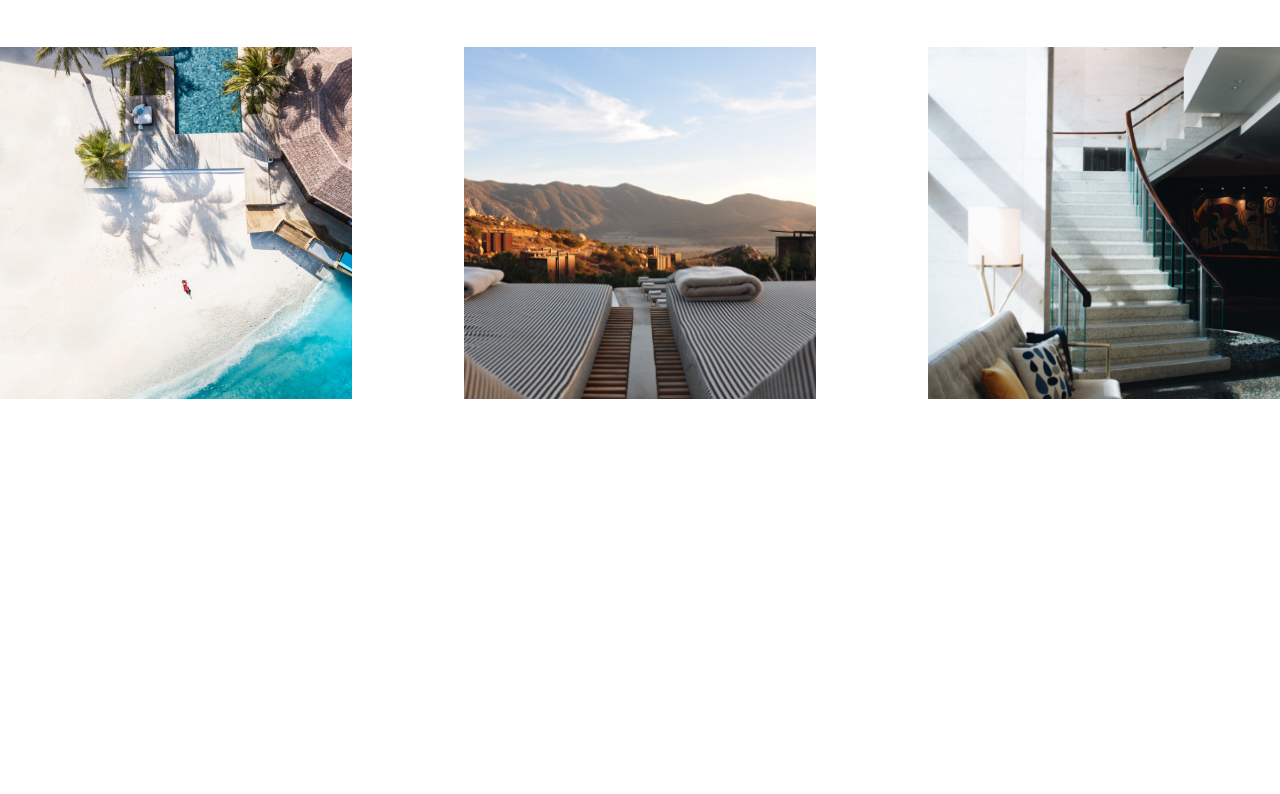
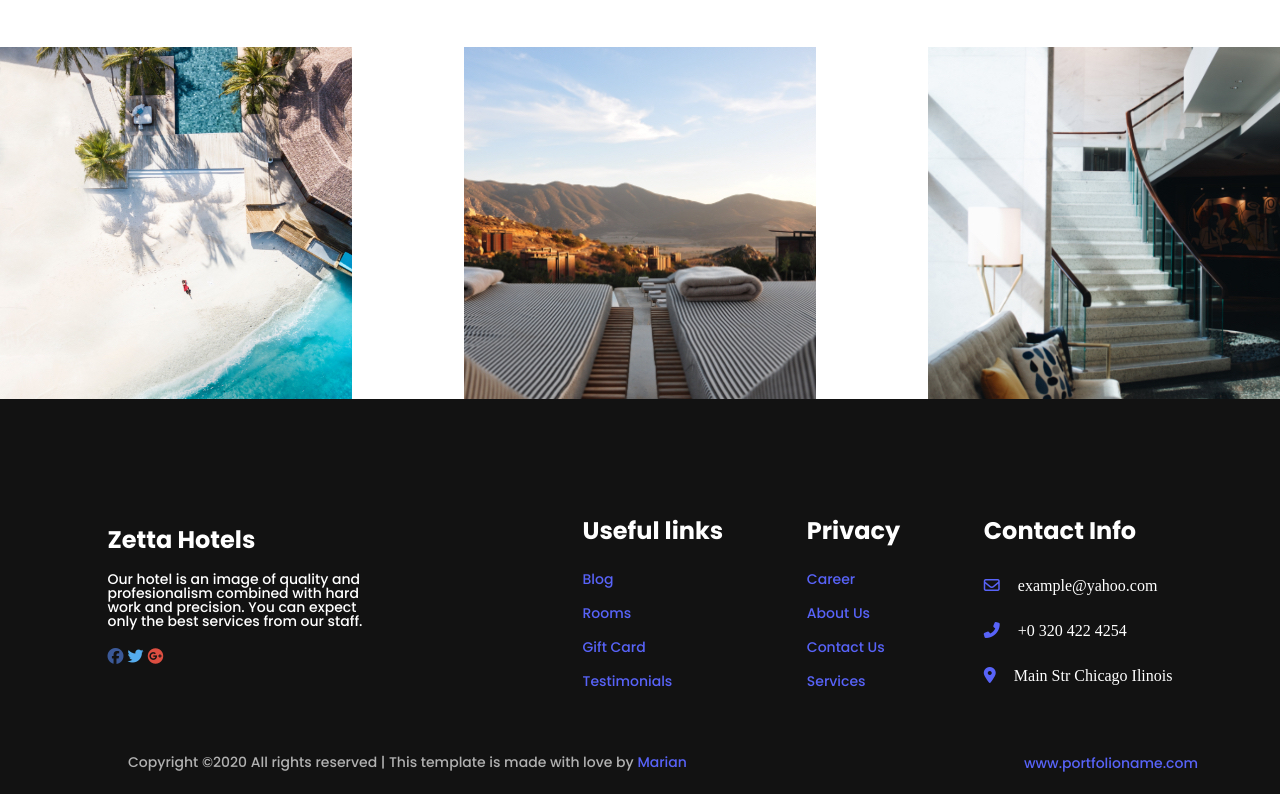
Before and after one commit to Mr-1-GX/GXHomeWork11, a plain HTML site: page index.html in a window 1280 px wide. Shown: the part 1957-2751 px from the top of the page. Before the commit the page ends 2356 px from the top, so only its background shows below. Drawn offline with Linux system fonts and the light colour scheme.

Commit message:
add footer

```diff
--- a/css/style.css
+++ b/css/style.css
@@ -27,14 +27,16 @@
 	height: 324px;
 	background-size: cover;
 	background-position: center;
+	position: relative;
 }
 .header-container {
-	max-width: 1088px;
+
 	width: 100%;
-	margin: 0 auto;
-	padding-top: 30px;
-	position: sticky;
-	top: -30px;
+
+
+	position: fixed;
+	top: 30px;
+	left: 0;
 }
 .logo {
 	font-size: 14px;
@@ -176,6 +178,9 @@
 	align-items: center;
 	margin-top: 130px;
 }
+.fa-arrow-right {
+	color: #FFFFFF;
+}
 /* Section-2 */
 .sec-2-container {
 	max-width: 1366px;
@@ -183,3 +188,100 @@
 	height: 190px;
 	background-color: #F8F8F8;
 }
+/* Footer */
+.futer-bg {
+	width: 100%;
+	height: 395px;
+	background-color: #121212;
+	background-position: center;
+	background-size: cover;
+	position: absolute
+}
+.footer-container {
+
+}
+.footer-container-2 {
+	max-width: 590px;
+	width: 100%;
+	height: 156px;
+}
+.footer-box {
+
+}
+.footer-h2 {
+	font-size: 24px;
+	font-family: 'Poppins-B';;
+	color: #FFFFFF;
+}
+.footer-ul {
+	height: 155px;
+	flex-direction: column;
+	padding-top: 20px;
+}
+.footer-p {
+	font-size: 14px;
+	font-family: 'Poppins-M';
+	color: #FFFFFF;
+	padding-top: 20px;
+}
+.footer-li {
+	font-size: 14px;
+	font-family: 'Poppins-M';
+	color: #5863F8;
+}
+.footer-p {
+	max-width: 260px;
+	width: 100%;
+}
+.sec-icon-box {
+	padding-top: 20px;
+}
+.fa-facebook {
+	color: #3B5998;
+}
+.fa-twitter {
+	color: #55ACEE;
+}
+.fa-google-plus {
+	color: #DC4E41;
+}
+.fa-envelope {
+	color: #5863F8;
+	padding-right: 14px;
+}
+.fa-phone-alt {
+	color: #5863F8;
+	padding-right: 14px;
+}
+.fa-map-marker-alt {
+	color: #5863F8;
+	padding-right: 14px;
+}
+.contact-a {
+	color: #FFFFFF;
+}
+.copyrig {
+	position: absolute;
+	top: 90%;
+	left: 10%;
+}
+.copyr-h5 {
+	font-size: 14px;
+	font-family: 'Poppins-M';
+	color: #B1B1B1;
+}
+.copyr-a {
+	font-size: 14px;
+	font-family: 'Poppins-M';
+	color: #5863F8;
+}
+.copyrig-site {
+	position: absolute;
+	top: 90%;
+	left: 80%;
+}
+.site {
+	font-size: 14px;
+	font-family: 'Poppins-M';
+	color: #5863F8;
+}
--- a/index.html
+++ b/index.html
@@ -13,7 +13,7 @@
     </head>
       <body>
     	<header class="header-bg">
-    		<div class="header-container dis-flex sp-btwn">
+    		<div class="header-container dis-flex sp-arnd">
     		  <a class="logo" href="index.html">Zetta Hotels</a>
                 <nav class="navi">
                  <ul class="nav-ul dis-flex">
@@ -42,7 +42,7 @@
 				</div>
 			</div>
 			<div class="h1-box dis-flex sp-arnd">
-				<h1 class="header-h1">Restaurant</h1>
+				<a class="header-h1" href="index.html">Restaurant</a>
 				<div class="h1-p-box dis-flex sp-arnd">
 				  <a class="h1-p" href="#">Home</a>
 				  <div class="dash"></div>
@@ -67,7 +67,7 @@
 					  <p class="box-p2">Lorem ipsum dolor sit amet, consectetur adipiscing elit, sed do eiusmod tempor incididunt ut labore et dolore magna aliqua. Ut enim ad minim veniam, quis nostrud exercitation ullamco laboris nisi ut aliquip ex ea commodo consequat.</p>
 					  <div class="boton dis-flex">
 						<a class="boton-text" href="#">read more</a>
-						<i class="fad fa-arrow-right"></i>
+						<i class="fas fa-arrow-right"></i>
 					  </div>
 				    </div>
 				</div>
@@ -87,7 +87,7 @@
 					</div>
 					<div class="text-boton dis-flex">
 						<a class="boton-text" href="#">
-						  <i class="fad fa-arrow-right"></i>
+						  <i class="fas fa-arrow-right"></i>
 						</a>
 					</div>
 				  </div>
@@ -100,7 +100,7 @@
 					</div>
 					<div class="text-boton dis-flex">
 						<a class="boton-text" href="#">
-						  <i class="fad fa-arrow-right"></i>
+						  <i class="fas fa-arrow-right"></i>
 						</a>
 					</div>
 				  </div>
@@ -115,7 +115,7 @@
 					</div>
 					<div class="text-boton dis-flex">
 						<a class="boton-text" href="#">
-						  <i class="fad fa-arrow-right"></i>
+						  <i class="fas fa-arrow-right"></i>
 						</a>
 					</div>
 				  </div>
@@ -128,7 +128,7 @@
 					</div>
 					<div class="text-boton dis-flex">
 						<a class="boton-text" href="#">
-						  <i class="fad fa-arrow-right"></i>
+						  <i class="fas fa-arrow-right"></i>
 						</a>
 					</div>
 				  </div>
@@ -149,8 +149,79 @@
                 <img src="img/sec-2-img-3.jpg" alt="section-image">
 			</div>
 		</section>
-		<footer>
-
+		<footer class="futer-bg dis-flex sp-arnd align-center">
+            <div class="footer-container dis-flex">
+				<div class="footer-box">
+				  <h2 class="footer-h2">Zetta Hotels</h2>
+				  <p class="footer-p">Our hotel is an image of quality and profesionalism combined with hard work and precision. You can expect only the best services from our staff.</p>
+				  <div class="sec-icon-box">
+					<i class="fab fa-facebook"></i>
+					<i class="fab fa-twitter"></i>
+					<i class="fab fa-google-plus"></i>
+				  </div>
+			    </div>
+			</div>
+			<div class="footer-container-2 dis-flex sp-btwn">
+				<div class="footer-box">
+					<h2 class="footer-h2">Useful links</h2>
+					<ul class="footer-ul dis-flex sp-arnd">
+						<li>
+						  <a class="footer-li" href="#">Blog</a>
+						</li>
+						<li>
+						  <a class="footer-li" href="#">Rooms</a>
+						</li>
+						<li>
+						  <a class="footer-li" href="#">Gift Card</a>
+						</li>
+						<li>
+						  <a class="footer-li" href="#">Testimonials</a>
+						</li>
+					</ul>
+				</div>
+				<div class="footer-box">
+					<h2 class="footer-h2">Privacy</h2>
+					<ul class="footer-ul dis-flex sp-arnd">
+						<li>
+						  <a class="footer-li" href="#">Career</a>
+						</li>
+						<li>
+						  <a class="footer-li" href="#">About Us</a>
+						</li>
+						<li>
+						  <a class="footer-li" href="#">Contact Us</a>
+						</li>
+						<li>
+						  <a class="footer-li" href="#">Services</a>
+						</li>
+					</ul>
+				</div>
+				<div class="footer-box">
+					<h2 class="footer-h2">Contact Info</h2>
+					<ul class="footer-ul dis-flex sp-arnd">
+						<li>
+						  <i class="far fa-envelope"></i>
+						  <a class="contact-a" href="mailto:mail@gmail.com?subject=The%20subject%20of%20the%20mail" target="_blank">example@yahoo.com</a>
+						</li>
+						<li>
+						  <i class="fas fa-phone-alt"></i>
+						  <a class="contact-a" href="tel:+995 32 222 222">+0 320 422 4254</a>
+						</li>
+						<li>
+						  <i class="fas fa-map-marker-alt"></i>
+					      <a class="contact-a" href="https://goo.gl/maps/zrqu6589z5FLD3Lt9" target="_blank">Main Str Chicago Ilinois</a>
+						</li>
+					</ul>
+				</div>
+			</div>
+			<div class="copyrig">
+				<h5 class="copyr-h5">Copyright ©2020 All rights reserved | This template is made with love by
+					<a class="copyr-a" href="#">Marian</a>
+				</h5>
+			</div>
+			<div class="copyrig-site">
+				<a class="site" href="#">www.portfolioname.com</a>
+			</div>
 		</footer>
       </body>
   </html>
```
